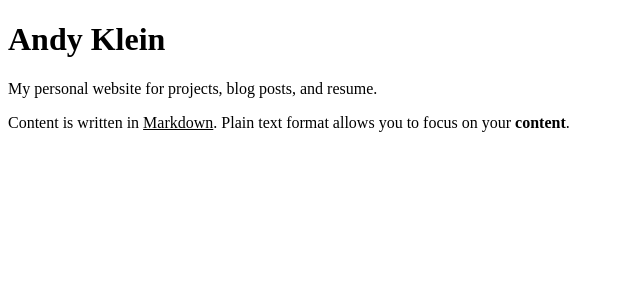
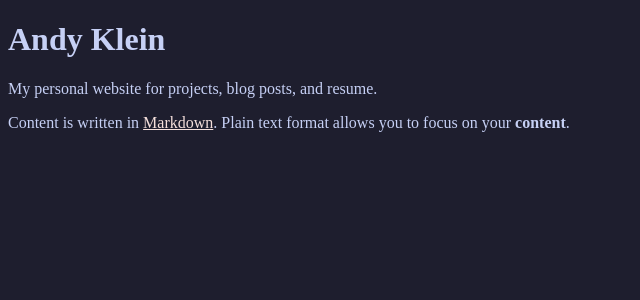
Before and after one commit to Andy-Klein/andy-klein.github.io, a Jekyll site: the page built from index.md, in a window 1280 px wide. Shown: the top 300 px of the page, without its empty margins (0-640 px from the left). Built offline with Jekyll 4.4.1, drawn with Linux system fonts in a browser that asks for light colours.

Commit message:
Minor Changes

```diff
--- a/_layouts/default.html
+++ b/_layouts/default.html
@@ -3,12 +3,10 @@
   <head>
     <meta charset="utf-8" />
     <meta name="viewport" content="width=device-width, initial-scale=1.0" />
-    <link rel="stylesheet" href="./assets/css/styles.css">
+    <link rel="stylesheet" href="./assets/css/styles.css" />
     <title>Andy Klein</title>
   </head>
   <body>
-    <div class ="container">
-    {{ content }}
-    </div>
+    <div class="container">{{ content }}</div>
   </body>
 </html>
--- a/_sass/main.scss
+++ b/_sass/main.scss
@@ -1,15 +1,10 @@
-
-$ctp-mocha-base: #1e1e2e;
-$ctp-mocha-text: #c6d0f5;
-$ctp-mocha-rosewater: #f5e0dc;
-
 body {
-  color: var(--ctp-mocha-text);
-  background: var(--ctp-mocha-base);
+  color: #c6d0f5;
+  background: #1e1e2e;
 }
 
 a {
-  color: var(--ctp-mocha-rosewater);
+  color: #f5e0dc;
 }
 
 img {
```
Also changed, not shown: _config.yml (line endings or trailing spaces).
